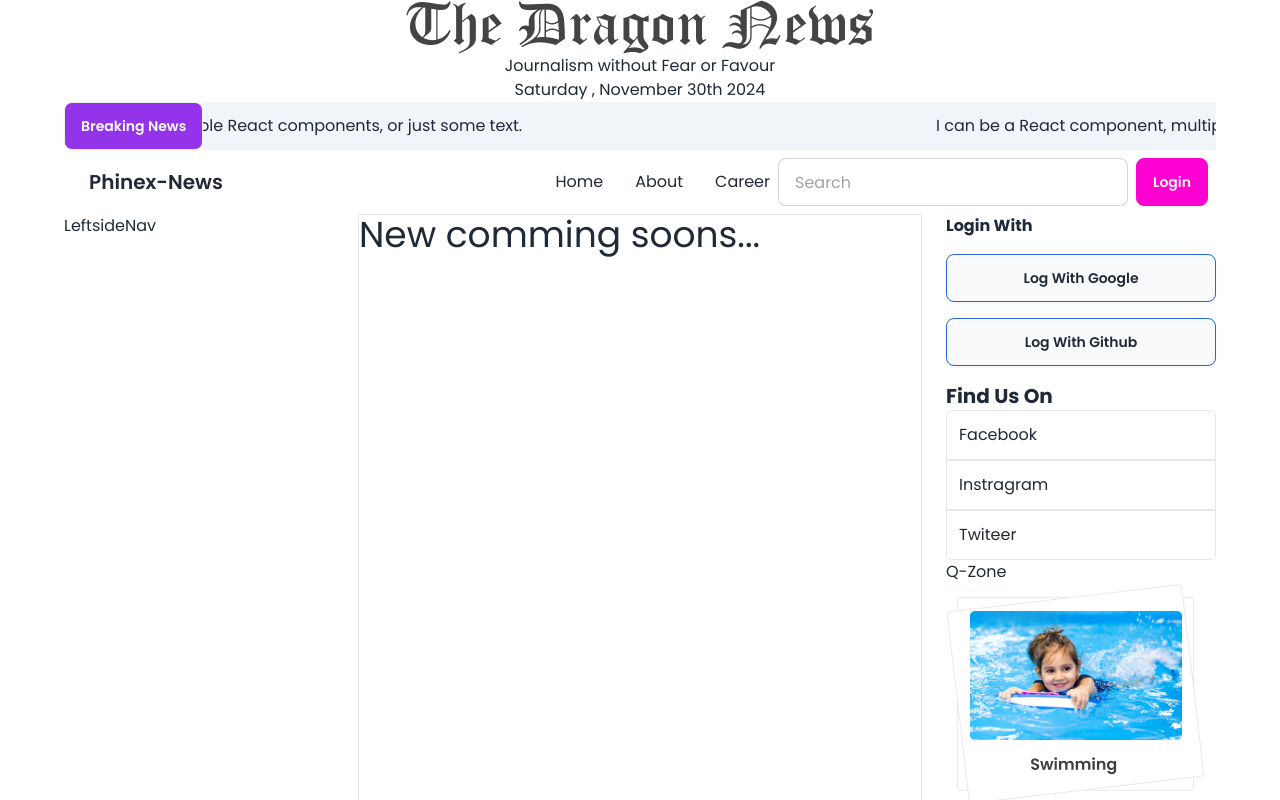
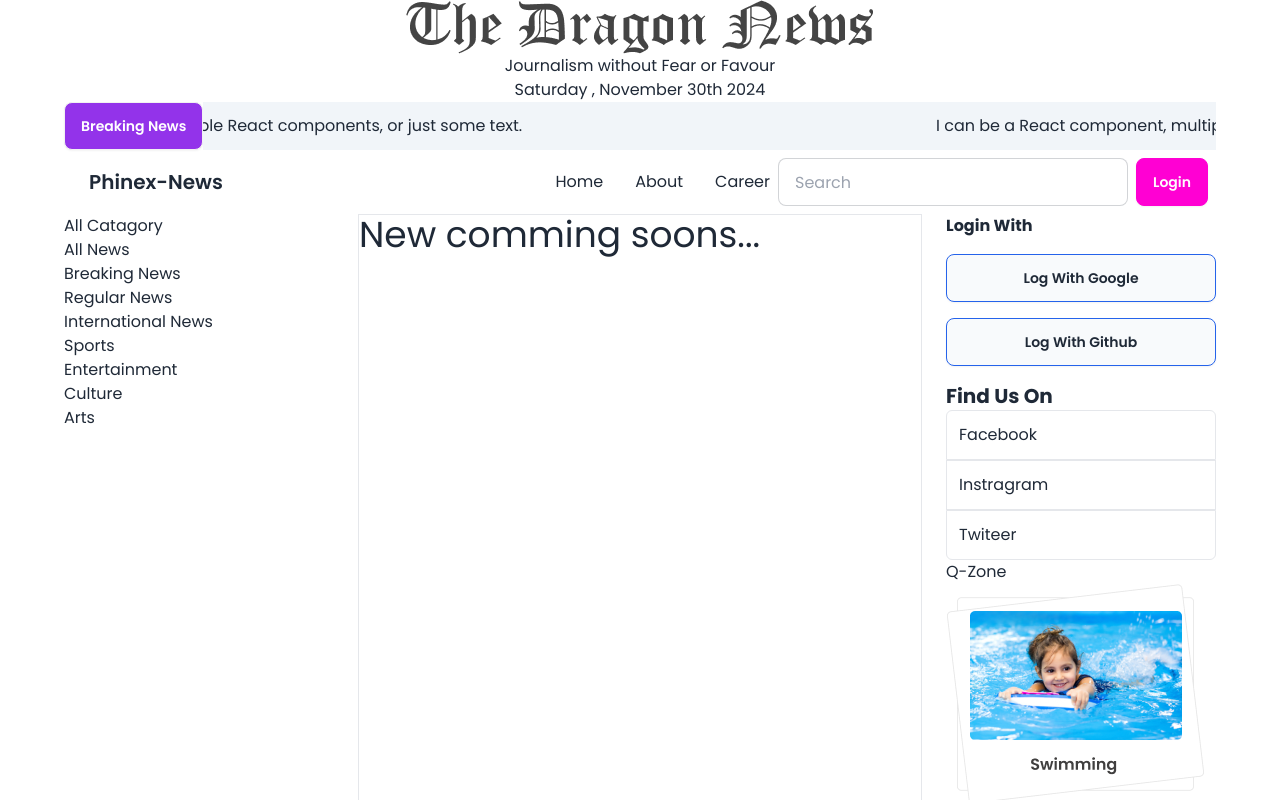
Before and after one commit to SI-Tanbir/Phinex-news, a React (Vite) app: page / in a window 1280 px wide. Shown: the top 800 px of the page. Built offline with nearby package versions, Linux system fonts and the light colour scheme.

Commit message:
adding catagories list

```diff
--- a/src/Pages/Shared/Navbar/LeftsideNav/LeftsideNav.jsx
+++ b/src/Pages/Shared/Navbar/LeftsideNav/LeftsideNav.jsx
@@ -1,10 +1,33 @@
 
-import React from 'react'
+import React, { useEffect, useState } from 'react'
+import categories from '../../../../demo-data/categories.json'
 
 const LeftsideNav = () => {
+const [data,setData]=useState([]);
+
+useEffect(()=>{
+
+  setData(categories)
+},[])
+
+console.log(data)
   return (
 
-    <div>LeftsideNav</div>
+    <div>
+      <h2>All Catagory</h2>
+      {
+        data.map(cat=>(
+          <div key={cat.id}><h2>{cat.name}</h2></div>
+        ))
+      }
+
+      <div>
+
+
+      </div>
+
+
+    </div>
   )
 }
 
```
